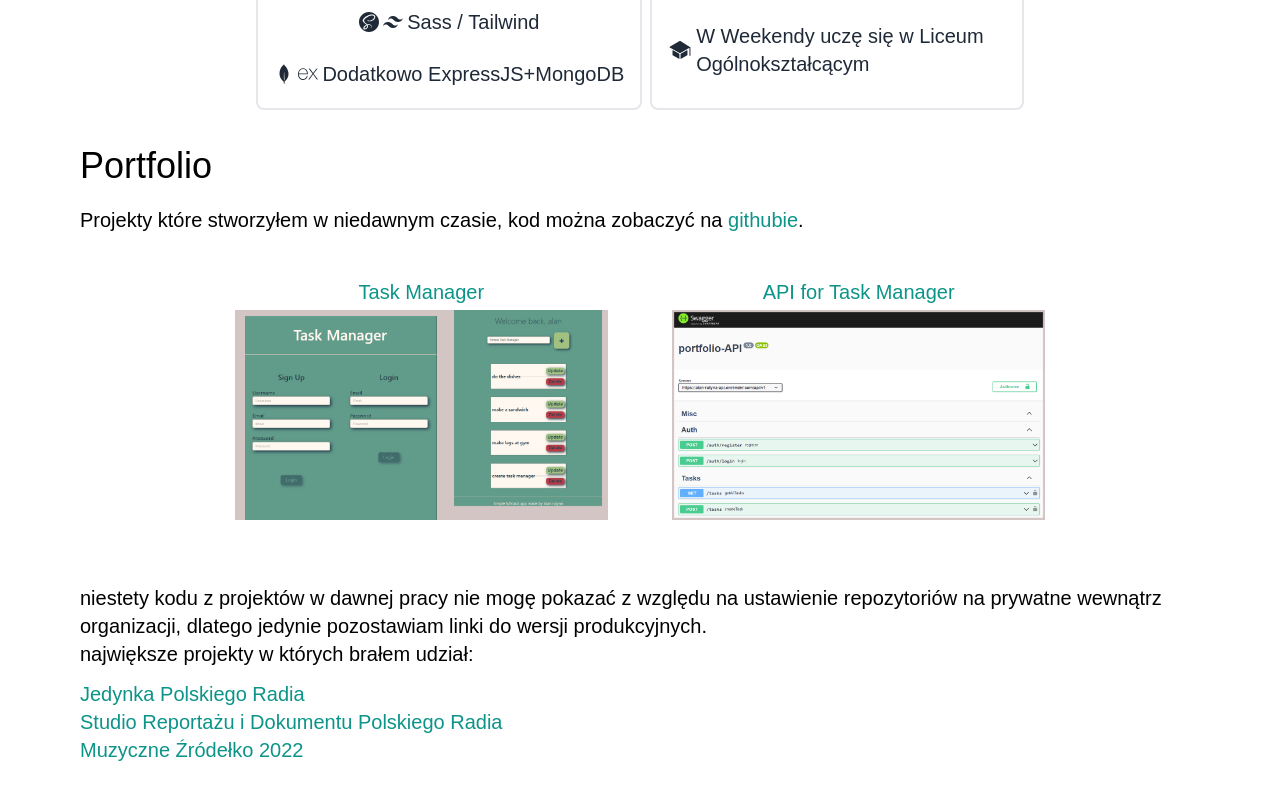
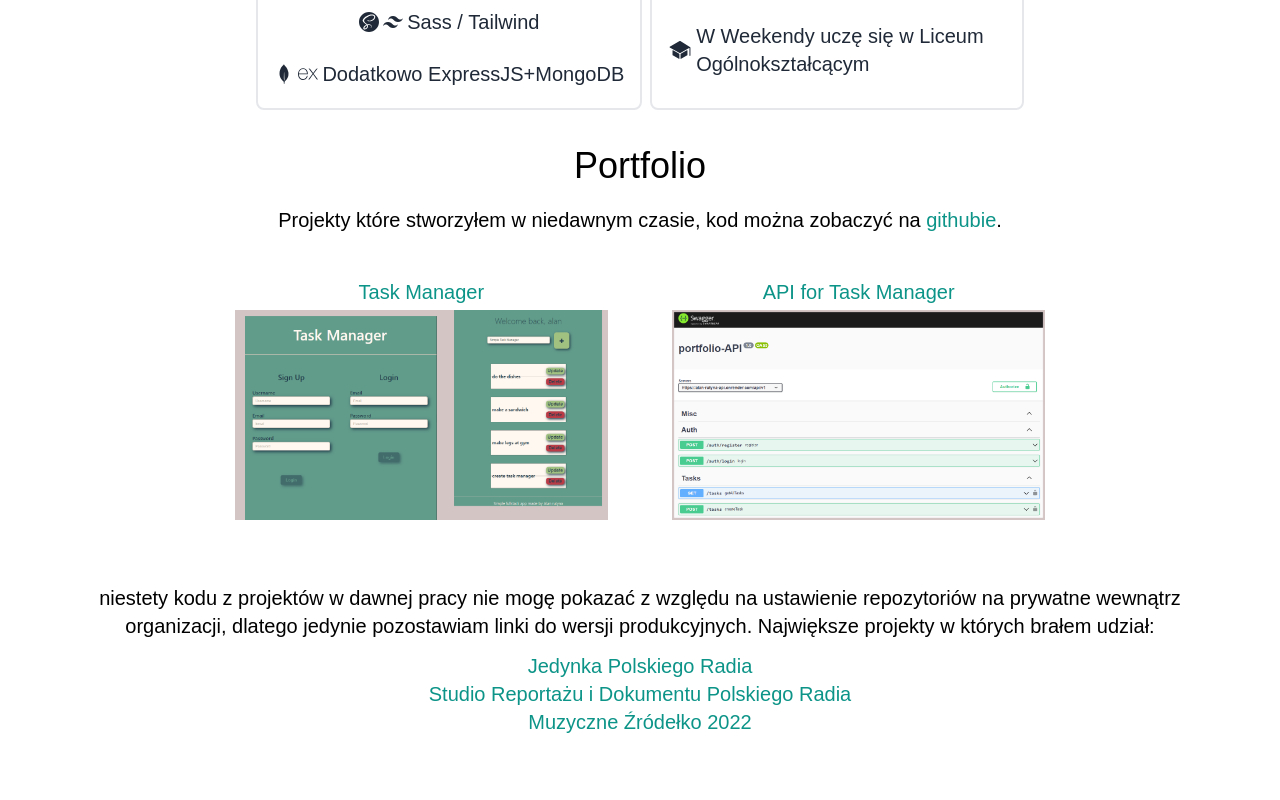
Before and after one commit to Alanolog/react-tailwind-portfolio, a Next.js app: page / in a window 1280 px wide. Shown: the part 1398-2198 px from the top of the page. After the commit the page ends 2174 px from the top, so only its background shows below. Built offline with nearby package versions, Linux system fonts and the light colour scheme; no server answers.

Commit message:
add CV to page

```diff
--- a/pages/index.tsx
+++ b/pages/index.tsx
@@ -68,7 +68,7 @@
               <li>
                 <a
                   className=" bg-gradient-to-r from-cyan-500 to-teal-500 text-white px-4 py-2 rounded ml-8"
-                  href="#"
+                  href="./Alan_Rutyna_CV.pdf"
                 >
                   CV
                 </a>
@@ -174,10 +174,10 @@
         <section className="max-w-7xl mx-auto">
           <div>
             <div>
-              <h2 className=" text-2xl my-5 md:text-4xl dark:text-gray-400 ">
+              <h2 className=" text-2xl my-5 md:text-4xl dark:text-gray-400 text-center ">
                 Portfolio
               </h2>
-              <p className=" my-1 md:text-xl dark:text-gray-400">
+              <p className=" my-1 md:text-xl dark:text-gray-400 text-center">
                 Projekty które stworzyłem w niedawnym czasie, kod można zobaczyć
                 na{" "}
                 <a
@@ -218,14 +218,14 @@
               </div>
             </div>
             <div className=" py-5 md:text-xl">
-              <p className=" py-1 dark:text-gray-400">
+              <p className=" py-1 dark:text-gray-400 text-center">
                 niestety kodu z projektów w dawnej pracy nie mogę pokazać z
                 względu na ustawienie repozytoriów na prywatne wewnątrz
                 organizacji, dlatego jedynie pozostawiam linki do wersji
-                produkcyjnych. <br />
-                <span>największe projekty w których brałem udział:</span>
+                produkcyjnych.
+                <span> Największe projekty w których brałem udział:</span>
               </p>
-              <ul className=" list-disc list-inside mt-2 mb-5 md:list-none dark:text-gray-400">
+              <ul className=" list-disc list-inside mt-2 mb-5 md:list-none dark:text-gray-400 text-center">
                 <li>
                   <a
                     href="https://jedynka.polskieradio.pl/"
```
Also changed, not shown: 1 other file (tests, documents, lock files or other folders).
